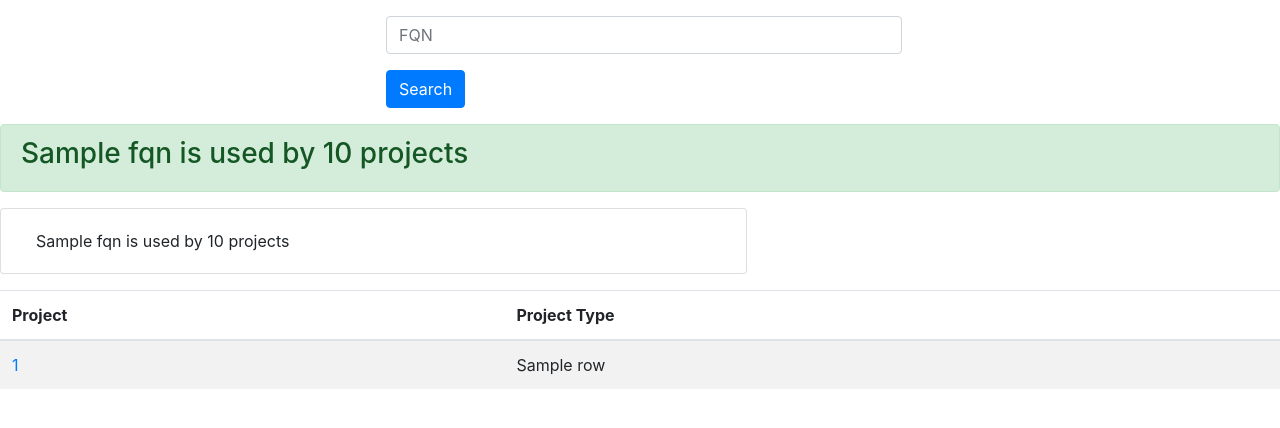
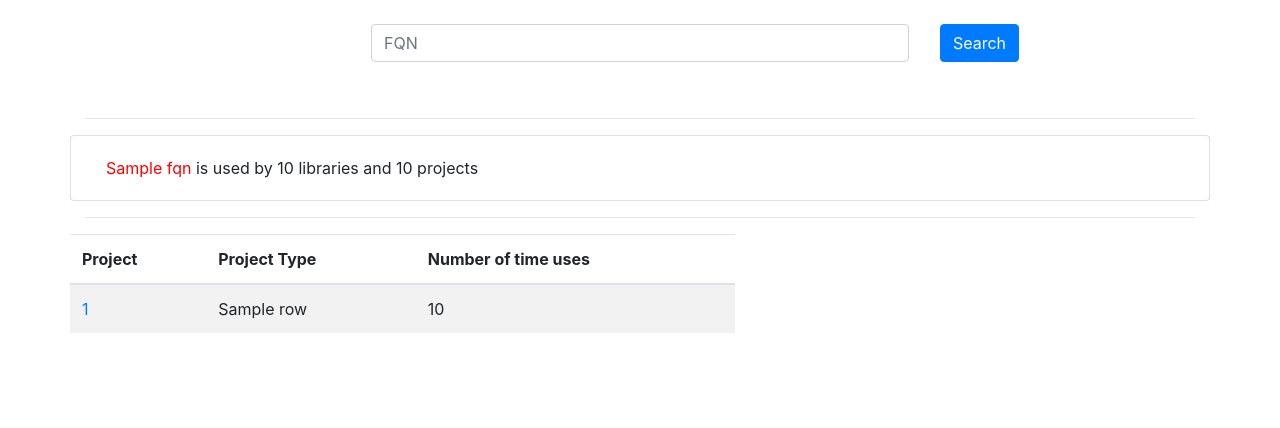
Before and after one commit to marufzaber/Triac, a Flask app: template templates/result.html in a window 1280 px wide. Shown: the top 428 px of the page. Run offline with Flask 2, Linux system fonts and the light colour scheme; the template is opened without the code that fills it: most values are stand-ins (such as "Sample title", 1, 10 or a date in 2020); some libraries are stand-ins or nearby versions.

Commit message:
new features

```diff
--- a/app.py
+++ b/app.py
@@ -14,33 +14,41 @@ def init_db(user, password, database, host):
 	mysql.init_app(app)
 
 
-#  258399 USES
 
 
 @app.route('/')
 def homepage():
 	return render_template('login.html')
-	#return redirect(url_for('query_db',query = fqn))
 
-# sun.util.resources.el
 
 @app.route('/search' ,methods = ['POST', 'GET'])
 def search():
 	if request.method == 'POST':
 		result = request.form['fqn']
 		cursor = mysql.connect().cursor()
+
+
 		cursor.execute("SELECT name, project_type, project_id FROM projects where project_id in (SELECT project_id FROM entities WHERE fqn  = '"+result+"')")
 		results = cursor.fetchall()
 
+		library_count = 0
+		project_count = 0
 
-		cursor.execute("SELECT COUNT(DISTINCT project_id) FROM entities WHERE fqn = '"+result+"'")
-		usage = cursor.fetchall()
+		use = {}
 
-		use = 1 ;
-		for row in usage :
-			use = row[0]
+		for row in results:
+			if row[1] == 'JAVA_LIBRARY':
+				library_count+=1
+			else:
+				project_count+=1
+			cursor.execute("SELECT COUNT(lhs_eid) FROM relations WHERE project_id = "+str(row[2])+" AND rhs_eid IN (SELECT entity_id FROM entities WHERE fqn ='"+result+"' AND project_id ="+str(row[2])+")")
+			count = cursor.fetchall()
 
-		return render_template('result.html', result = results, fqn = result, use = use)
+			for row1 in count:
+				use[row[0]] = row1[0]
+
+
+		return render_template('result.html', result = results, fqn = result, library = library_count , project = project_count, use = use)
 
 
 @app.route('/detail/<project_id>/<fqn>')
@@ -55,8 +63,15 @@ def detail(project_id, fqn):
 	for row in usage :
 		use = row[0]
 
+	cursor.execute("SELECT name from projects WHERE project_id = "+project_id)
 
-	return  render_template('detail.html', result = results, fqn = fqn, project_id = project_id, use = use)
+	proj = cursor.fetchall()
+	project_name = ""
+	for row in proj:
+		project_name = row[0]
+
+
+	return  render_template('detail.html', result = results, fqn = fqn, project_id = project_id, use = use, project_name = project_name)
 
 
 
--- a/templates/result.html
+++ b/templates/result.html
@@ -10,74 +10,62 @@
 
     <title>Result</title>
  	 </head>
-  		<body   >
+  		<body>
 
 
           <div class="container">
-              <div class="row">
-                  <div class="col align-self-start">
-
-                  </div>
-
-                  <div class="col align-self-center col-10 col-sm-8 col-md-8 offset-md-2">
-
-                        <form action = "http://127.0.0.1:5000/search" method = "POST" class="align-bottom  w-75 p-3 ">
+              <div class="row p-3">
+					<div class="col-1 p-2 offset-md-1"></div>
+                	<div class="col-md col-md-6 offset-md-1 p-2">
+                    	<form action = "http://127.0.0.1:5000/search" method = "POST">
                             <div class="form-group" >
-
                                   <input type="query" class="form-control" id="query"  placeholder="FQN" name="fqn">
-                            </div>
-                            <input class="btn btn-primary" type = "submit" value = "Search" />
-                        </form>
-                  </div>
-                  <div class="col align-self-end"> </div>
                             </div>
                 	</div>
 
-
-
-<div class="alert alert-success" role="alert">
-        <h3>{{fqn}} is used by {{use}} projects</h3>
+                	<div class="col-sm">
+                      <div class="col align-self-start p-2"><input class="btn btn-primary" type = "submit" value = "Search" /> </div>
                 	</div>
 
-<div class="card col-md-7">
-  <div class="card-body">
-    {{fqn}} is used by {{use}} projects
+                		</form>
+
+              	</div>
+              <hr>
+              <div class="row">
+	              <div class="card col-md-12">
+					  <div class="card-body">     <span style="color: #ff0000">{{fqn}} </span> is used by {{library}} libraries and {{project}} projects
 					  </div>
 					</div>
-
-
-
-<p></p> <p></p><p></p> <p></p>
-
-<div>
-
-
-<table class="table table-striped">
+			  </div>
+			  <hr>
+			  <div class ="row">
+			  		<table class="table table-striped col-md-7">
   						<thead>
     					<tr>
-
 					      <th>Project</th>
 					      <th>Project Type</th>
+					      <th>Number of time uses</th>
 					    </tr>
 					  </thead>
 					  <tbody>
-
-
 					  	{% for row in result: %}
-
-
 					    	<tr>
-
 
 					      		<td><a class="detail" href="{{ url_for('detail', project_id = row[2], fqn = fqn)}}">{{ row[0] }}</a></td>
 					      		<td>{{ row[1] }}</td>
+					      		<td>{{use[row[0]]}}</td>
 
 					    	</tr>
 					    {% endfor %}
   					</tbody>
 					</table>
+			  </div>
 
           </div>
+
+
+
+
 
 
 
```
Also changed, not shown: templates/detail.html (+26 -27 lines), templates/login.html (+40 -8 lines). Lines whose indentation alone changed are shown as unchanged.
